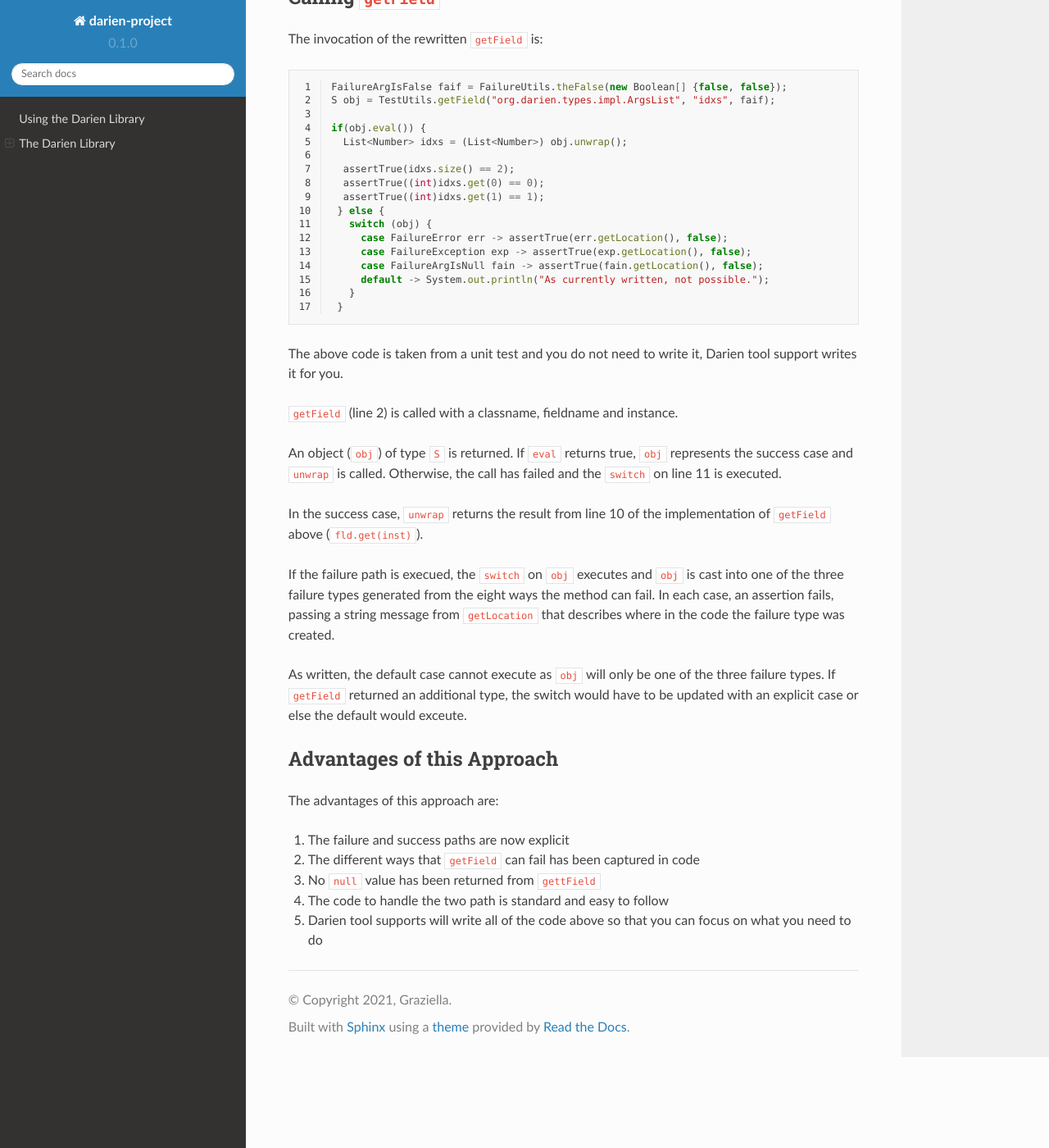
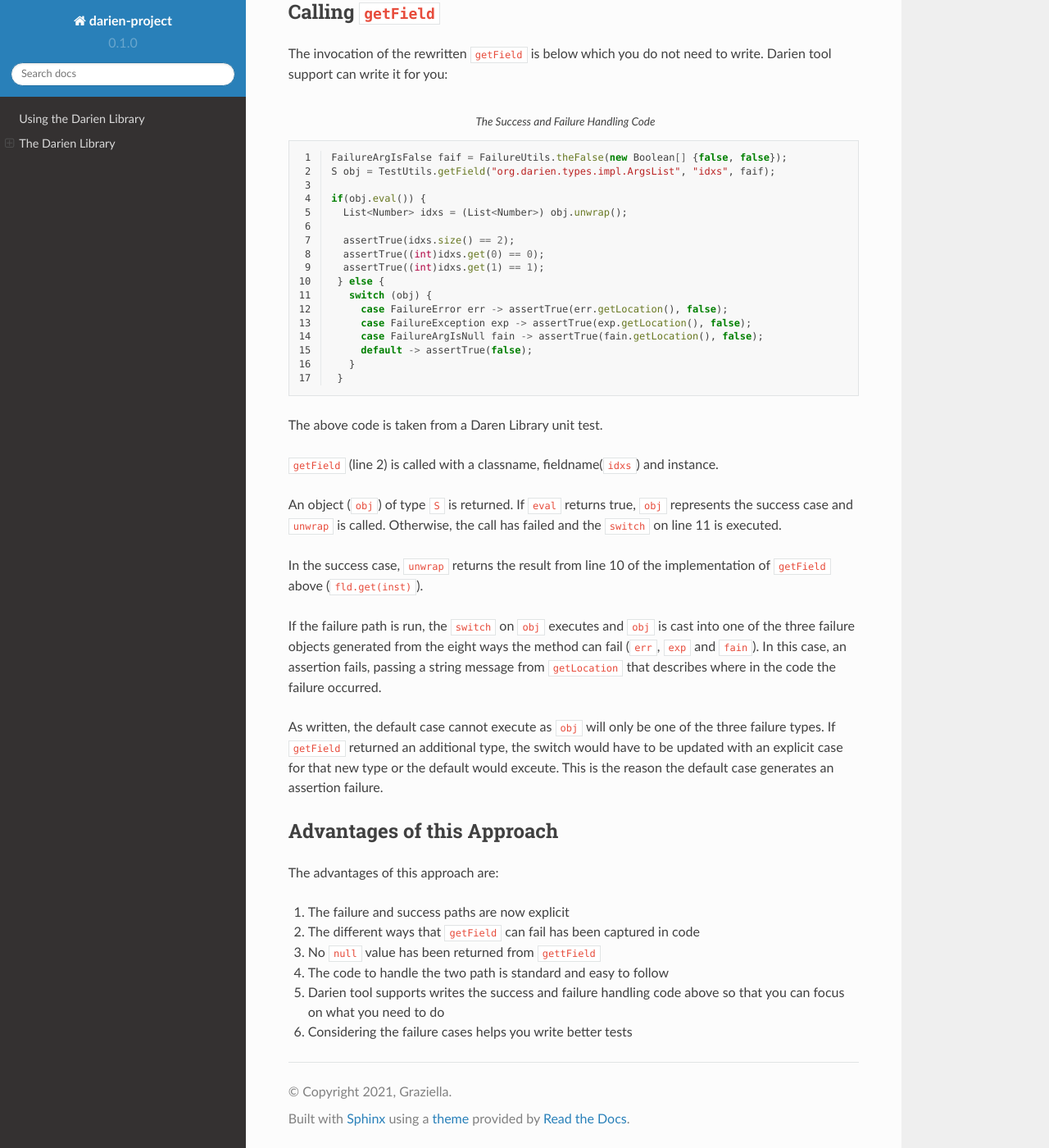
Before and after one commit to jh-evans/readthedocs, a Sphinx documentation site: the page built from docs/source/using.rst, in a window 1280 px wide and 1400 px high, scrolled down 2219 px. Shown: the whole window at 82% size. Built offline with Sphinx 7.4.7 and the Read the Docs theme 2.0.0, drawn with Linux system fonts in a browser that asks for light colours; some of the changed text lies outside the part shown.

Commit message:
Update using.rst

```diff
--- a/docs/source/using.rst
+++ b/docs/source/using.rst
@@ -61,6 +61,7 @@ The rewrite of the above is:
 
 .. code-block:: java
    :linenos:
+   :caption: Your second version of ``getField`` based on the Darien Library
    :emphasize-lines: 1, 2-4, 10
 
    public static S getField(String cn, String fn, Object inst) {
@@ -90,23 +91,21 @@ The rewrite of the above is:
       		}
    }
 
-``getField`` returns an instance of the type ``S``. All of the method parameters are passed to ``FailureUtils.oneIsNull``, which returns ``true`` if one of them is null. ``FailureUtils.theNull`` returns
-an instance of the type ``FailureArgIsNull`` that lists which of the arguments is null as a string along with the filename and line where this instance was created. This is useful when tracing issues in
-deployed, live systems.
+``getField`` returns an instance of type ``S``. All of the method parameters are checked by ``FailureUtils.oneIsNull``, which returns ``true`` if one of them is null. ``FailureUtils.theNull`` returns
+an instance that will tell you which of the arguments is null, along with the filename and line where this instance was created. This is useful when tracing issues in deployed, live systems.
 
 Line 10 returns the retrieved field, wrapped in a ``Success`` class that implements the ``S`` type.
 
 The ``ExceptionInInitializerError`` and all of the exceptions are caught and returned wrapped in an appropriate ``Failure`` type, ``Ferr`` or ``FExp``.
 
-.. Considering the failure cases helps you write better tests.
-
 Calling ``getField``
 --------------------
 
-The invocation of the rewritten ``getField`` is:
+The invocation of the rewritten ``getField`` is below which you do not need to write. Darien tool support can write it for you:
 
 .. code-block:: java
    :linenos:
+   :caption: The Success and Failure Handling Code
 
    FailureArgIsFalse faif = FailureUtils.theFalse(new Boolean[] {false, false});
    S obj = TestUtils.getField("org.darien.types.impl.ArgsList", "idxs", faif);
@@ -122,24 +121,24 @@ The invocation of the rewritten ``getField`` is:
         case FailureError err -> assertTrue(err.getLocation(), false);
         case FailureException exp -> assertTrue(exp.getLocation(), false);
         case FailureArgIsNull fain -> assertTrue(fain.getLocation(), false);
-        default -> System.out.println("As currently written, not possible.");
+        default -> assertTrue(false);
       }
     }
 
-The above code is taken from a unit test and you do not need to write it, Darien tool support writes it for you.
+The above code is taken from a Daren Library unit test.
 
-``getField`` (line 2) is called with a classname, fieldname and instance.
+``getField`` (line 2) is called with a classname, fieldname(``idxs``) and instance.
 
 An object (``obj``) of type ``S`` is returned. If ``eval`` returns true, ``obj`` represents the success case and ``unwrap`` is called. Otherwise, the call has failed and the ``switch`` on  line 11
 is executed.
 
 In the success case, ``unwrap`` returns the result from line 10 of the implementation of ``getField`` above (``fld.get(inst)``).
 
-If the failure path is execued, the ``switch`` on ``obj`` executes and ``obj`` is cast into one of the three failure types generated from the eight ways the method can fail. In each case, an assertion
-fails, passing a string message from ``getLocation`` that describes where in the code the failure type was created.
+If the failure path is run, the ``switch`` on ``obj`` executes and ``obj`` is cast into one of the three failure objects generated from the eight ways the method can fail (``err``, ``exp`` and ``fain``).
+In this case, an assertion fails, passing a string message from ``getLocation`` that describes where in the code the failure occurred.
 
 As written, the default case cannot execute as ``obj`` will only be one of the three failure types. If ``getField`` returned an additional type, the switch would have to be updated with an explicit
-case or else the default would exceute.
+case for that new type or the default would exceute. This is the reason the default case generates an assertion failure.
 
 Advantages of this Approach
 ---------------------------
@@ -150,6 +149,5 @@ The advantages of this approach are:
 2. The different ways that ``getField`` can fail has been captured in code
 3. No ``null`` value has been returned from ``gettField``
 4. The code to handle the two path is standard and easy to follow
-5. Darien tool supports will write all of the code above so that you can focus on what you need to do
-
-.. Considering the failure cases helps you write better tests.
+5. Darien tool supports writes the success and failure handling code above so that you can focus on what you need to do
+6. Considering the failure cases helps you write better tests
```
Also changed, not shown: other parts of docs/source/using.rst (+3 -3 lines).
